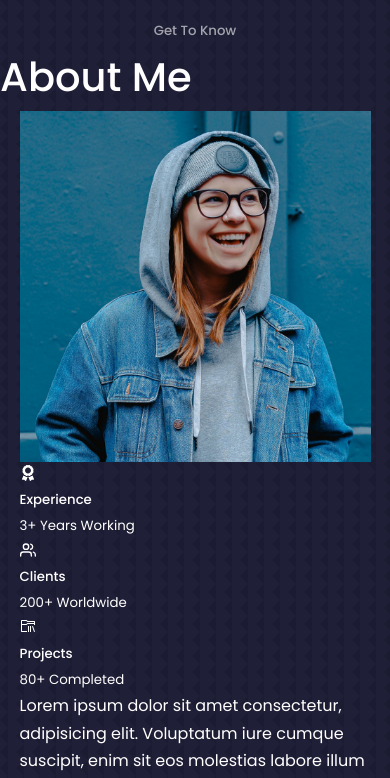
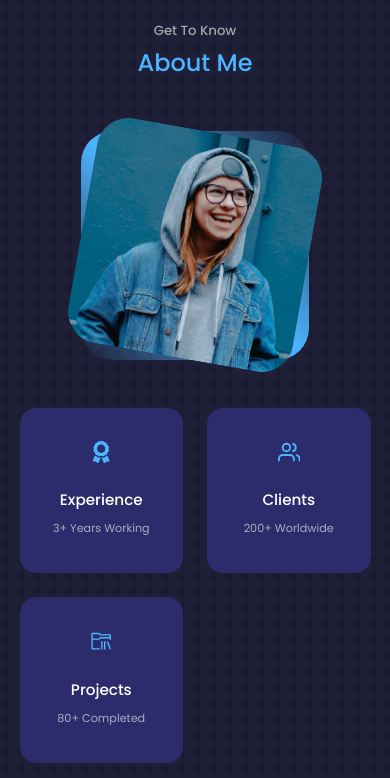
Before and after one commit to korinekj/first-react-portfolio, a React (Create React App) app: page / in a window 390 px wide. Shown: the part 920-1698 px from the top of the page. Built offline with nearby package versions, Linux system fonts and the light colour scheme.

Commit message:
Finished AboutMe Section + reponsivness

```diff
--- a/src/components/about/About.jsx
+++ b/src/components/about/About.jsx
@@ -9,11 +9,13 @@
   return (
     <section id="about">
       <h5>Get To Know</h5>
-      <h1>About Me</h1>
+      <h2>About Me</h2>
 
       <div className="container about__container">
-        <div className="about__me-image">
-          <img src={AboutMeImg} alt="" />
+        <div className="about__me">
+          <div className="about__me-image">
+            <img src={AboutMeImg} alt="" />
+          </div>
         </div>
 
         <div className="about__content">
--- a/src/components/about/about.css
+++ b/src/components/about/about.css
@@ -0,0 +1,113 @@
+.about__container {
+  display: grid;
+  grid-template-columns: 35% 50%;
+  gap: 15%;
+}
+
+/* ============== ABOUT ME (image) ================ */
+.about__me {
+  width: 100%;
+  aspect-ratio: 1/1;
+  border-radius: 2rem;
+  background: linear-gradient(
+    45deg,
+    transparent,
+    var(--color-primary),
+    transparent
+  );
+  display: grid;
+  place-items: center;
+}
+
+.about__me-image {
+  border-radius: 2rem;
+  overflow: hidden;
+  transform: rotate(10deg);
+  transition: var(--transition);
+}
+
+.about__me-image:hover {
+  transform: rotate(0deg);
+}
+
+/* ============== ABOUT CONTENT cards ================ */
+.about__cards {
+  display: grid;
+  grid-template-columns: repeat(3, 1fr);
+  gap: 1.5rem;
+}
+
+/* ============== About CONTENT konkrétní CARD ================ */
+.about__card {
+  background: var(--color-bg-variant);
+  border: 1px solid transparent;
+  border-radius: 1rem;
+  padding: 2rem;
+  text-align: center;
+  transition: var(--transition);
+}
+
+.about__card:hover {
+  background: transparent;
+  background-color: var(--color-primary-variant);
+  cursor: default;
+}
+
+/* ============== ABOUT CONTENT card icon ================ */
+.about__icon {
+  color: var(--color-primary);
+  font-size: 1.4rem;
+  margin-bottom: 1rem;
+}
+
+/* ============== ABOUT CONTENT card h5, small, p ================ */
+.about__card > h5 {
+  font-size: 0.95rem;
+}
+
+.about__card > small {
+  font-size: 0.7rem;
+  color: var(--color-light);
+}
+
+.about__content > p {
+  margin: 2rem 0 2.6rem;
+  color: var(--color-light);
+}
+
+/* ==================== MEDIA QUERIES (MEDIUM DEVICES) ==================== */
+@media screen and (max-width: 1024px) {
+  .about__container {
+    grid-template-columns: 1fr;
+    gap: 0;
+  }
+
+  .about__me {
+    width: 50%;
+    margin: 2rem auto 4rem;
+  }
+
+  .about__content > p {
+    margin: 1rem 0 1.5rem;
+  }
+}
+
+/* ==================== MEDIA QUERIES (SMALL DEVICES) ==================== */
+@media screen and (max-width: 600px) {
+  .about__me {
+    width: 65%;
+    margin: 0 auto 3rem;
+  }
+
+  .about__cards {
+    grid-template-columns: 1fr 1fr;
+  }
+
+  .about__content {
+    text-align: center;
+  }
+
+  .about__content p {
+    margin: 1.5rem 0;
+  }
+}
--- a/src/index.css
+++ b/src/index.css
@@ -20,7 +20,7 @@
   --color-white: #fff;
   --color-light: rgba(255, 255, 255, 0.6);
 
-  --transition: all 400ms ease;
+  --transition: all 500ms ease;
 
   --container-width-lg: 75%;
   --container-width-md: 86%;
```
